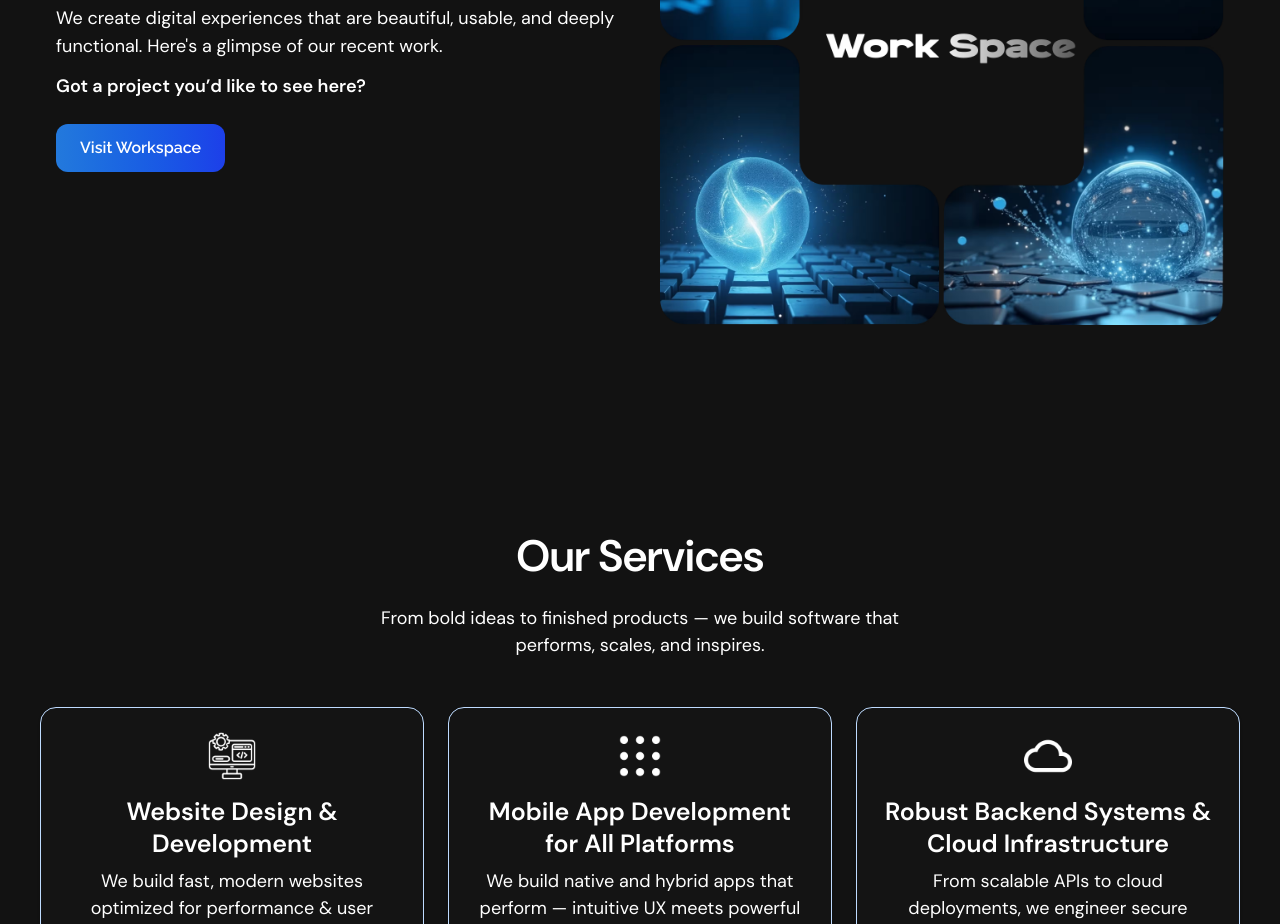
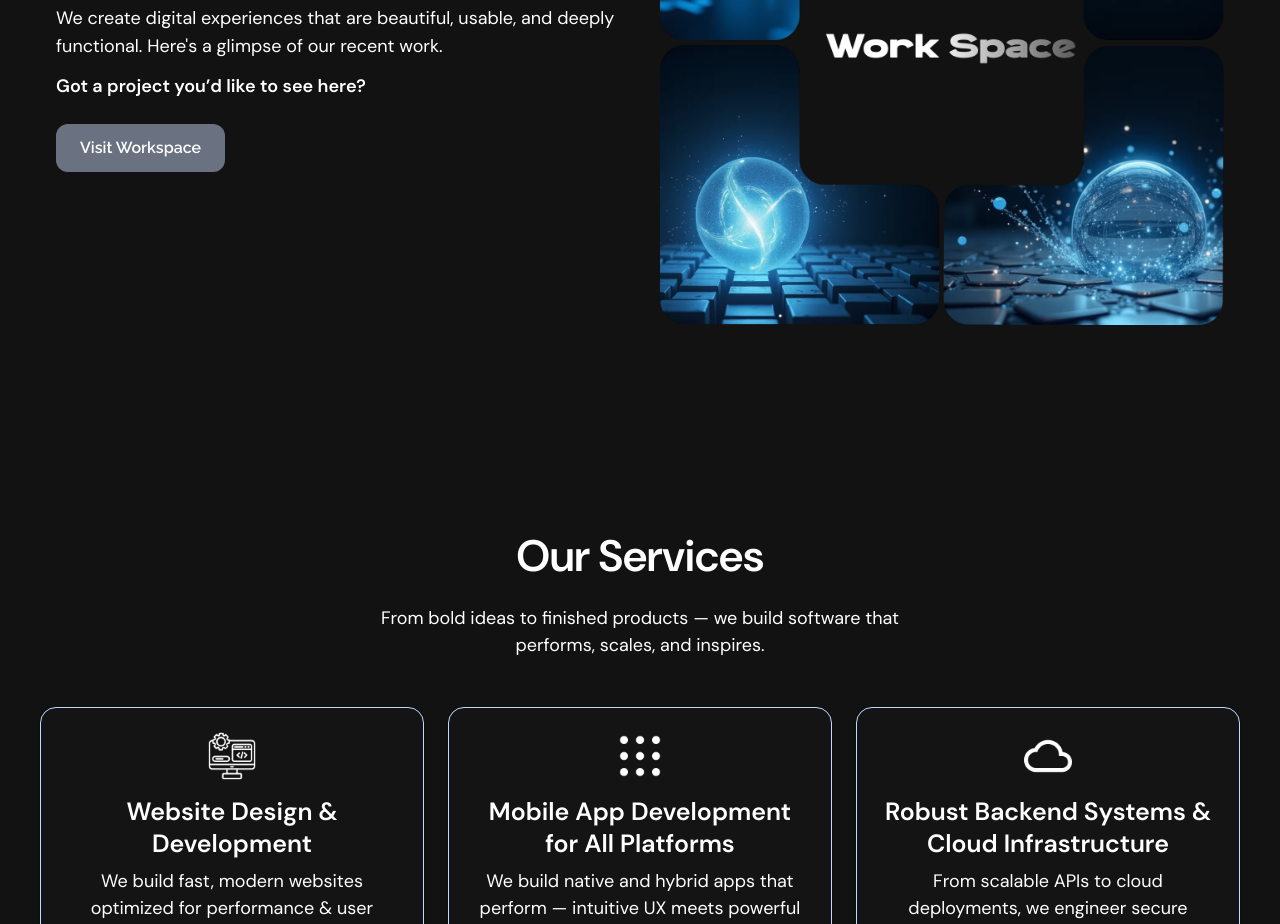
Before and after one commit to guptaksht10/arcanelabzwebsite, a React (Vite) app: page / in a window 1280 px wide. Shown: the part 1980-2904 px from the top of the page. Built offline with nearby package versions, Linux system fonts and the light colour scheme.

Commit message:
workspace page disabled

```diff
--- a/src/components/OurWork.jsx
+++ b/src/components/OurWork.jsx
@@ -28,12 +28,12 @@ const OurWork = () => {
                 <p className="text-base sm:text-lg font-semibold text-white mb-6 font-dm-sans">
                     Got a project you’d like to see here?
                 </p>
-                <Link
+                <span
                     to="/workspace"
-                    className="w-full sm:w-fit px-6 py-3 text-center rounded-xl bg-gradient-to-r from-btn-gradient-start to-btn-gradient-end text-white font-raleway font-semibold block"
+                    className="w-full sm:w-fit px-6 py-3 text-center rounded-xl bg-gray-500 text-white font-raleway font-semibold block cursor-not-allowed"
                 >
                     Visit Workspace
-                </Link>
+                </span>
             </div>
 
             {/* Workspace Image Grid (Single Image) */}
```
